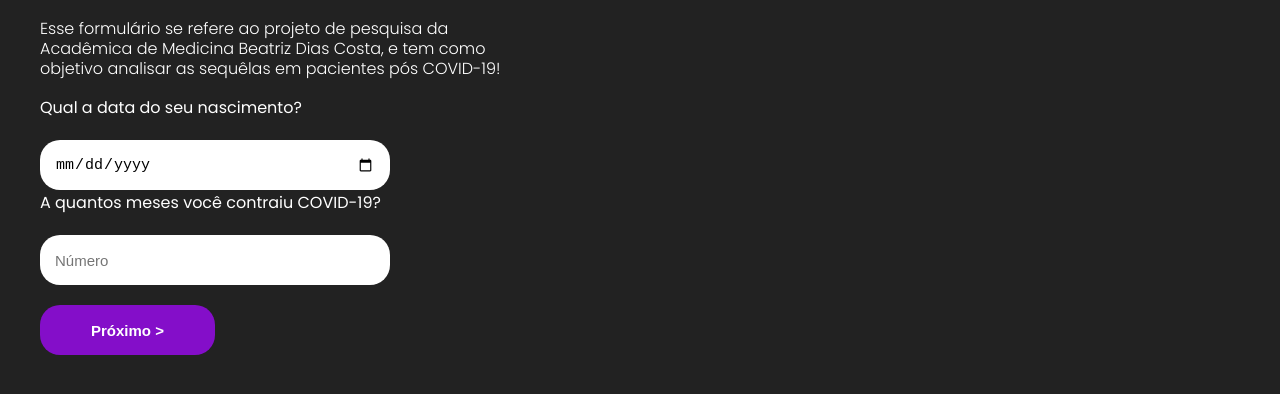
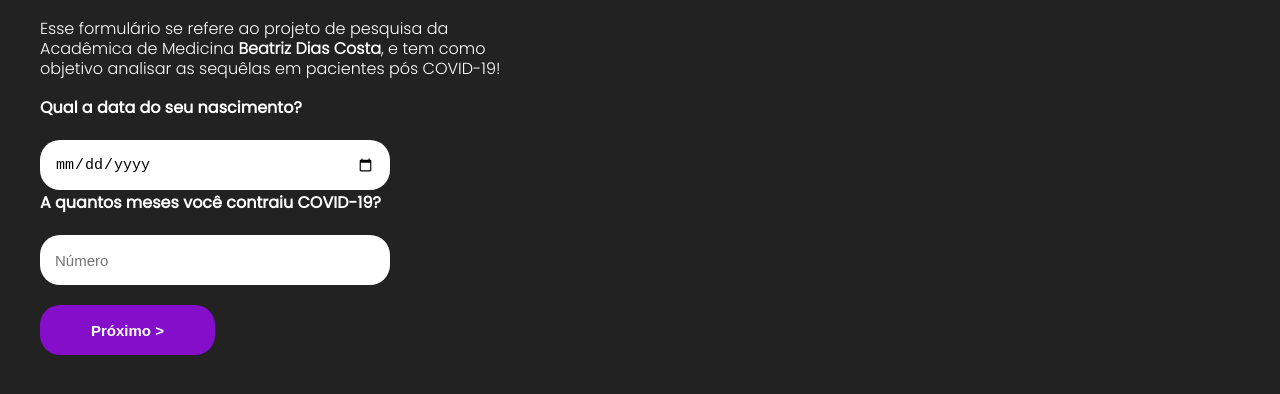
Before and after one commit to RonaldoaraujoEngMec/SequelasCovid, a plain HTML site: page index.html in a window 1280 px wide. Shown: the part 312-706 px from the top of the page. Drawn offline with Linux system fonts and the light colour scheme.

Commit message:
Update index.html

```diff
--- a/index.html
+++ b/index.html
@@ -28,13 +28,14 @@
             <h2><span>Olá,</span></h2>
             <h2>Seja bem-vindo</h2>
             <p>
-                Esse formulário se refere ao projeto de pesquisa da Acadêmica de Medicina Beatriz Dias Costa, e tem como
+                Esse formulário se refere ao projeto de pesquisa da Acadêmica de Medicina <b>Beatriz Dias Costa</b>,
+                e tem como
                 objetivo analisar as sequêlas em pacientes pós COVID-19!
             </p>
             <form>
-                <label class="Aswers">Qual a data do seu nascimento?</label>
+                <label class="Aswers"><b>Qual a data do seu nascimento?</b></label>
                 <input type="date" placeholder="Date" class="date">
-                <label class="Aswers">A quantos meses você contraiu COVID-19?</label>
+                <label class="Aswers"><b>A quantos meses você contraiu COVID-19?</b></label>
                 <input type="number" placeholder="Número" class="number">
                 <input type="submit" value="Próximo >">
             </form>
```
